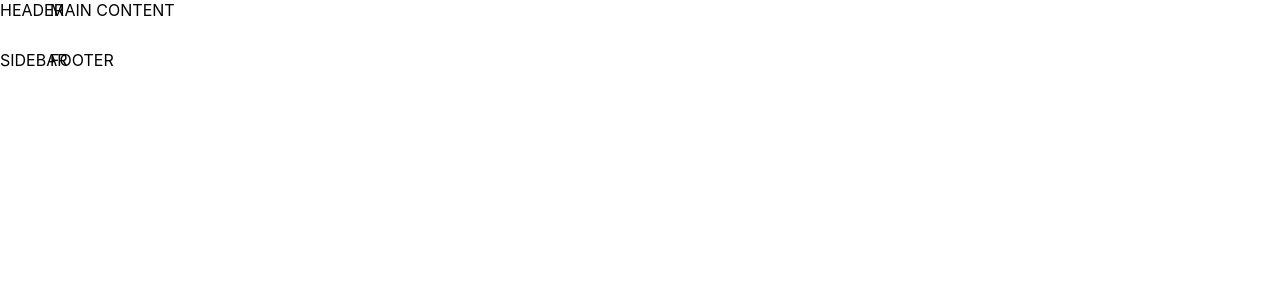
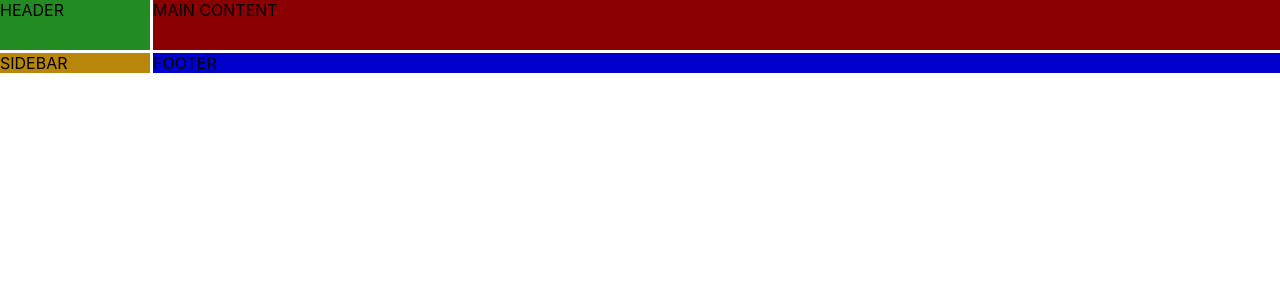
Before and after one commit to jFarrow02/restaurantfinder-2021-11-client, a React (Create React App) app: page / in a window 1280 px wide. Shown: the top 300 px of the page. Built offline with nearby package versions, Linux system fonts and the light colour scheme; no server answers.

Commit message:
adds basic background colors

```diff
--- a/src/App.css
+++ b/src/App.css
@@ -1,5 +1,6 @@
 .App {
   display: grid;
-  grid-template-columns: 50px auto;
-  grid-template-rows: 50px auto 50px;
+  grid-template-columns: 150px auto;
+  grid-template-rows: 50px auto;
+  grid-gap: 3px;
 }
--- a/src/components/Footer/Footer.css
+++ b/src/components/Footer/Footer.css
@@ -0,0 +1,3 @@
+.Footer {
+    background-color: mediumblue;
+}
--- a/src/components/Header/Header.css
+++ b/src/components/Header/Header.css
@@ -0,0 +1,3 @@
+.Header {
+    background-color: forestgreen;
+}
--- a/src/components/MainContent/MainContent.css
+++ b/src/components/MainContent/MainContent.css
@@ -0,0 +1,3 @@
+.MainContent {
+    background-color: darkred;
+}
--- a/src/components/Sidebar/Sidebar.css
+++ b/src/components/Sidebar/Sidebar.css
@@ -0,0 +1,3 @@
+.Sidebar {
+    background-color:darkgoldenrod;
+}
```
